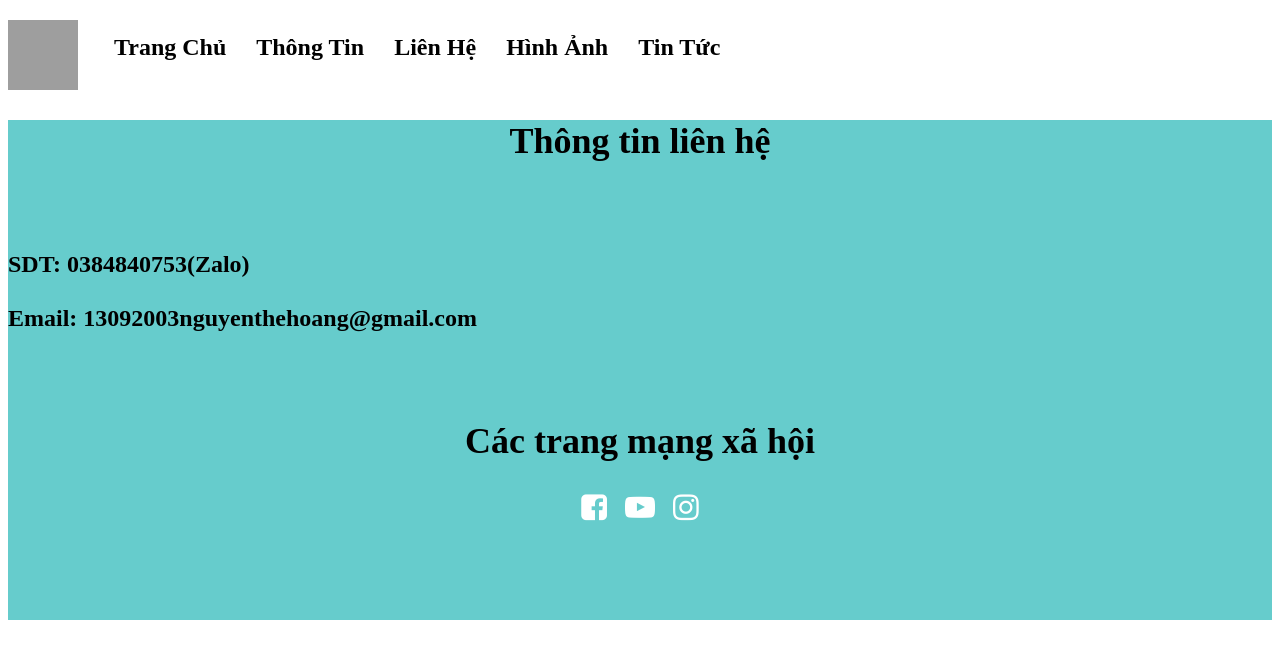
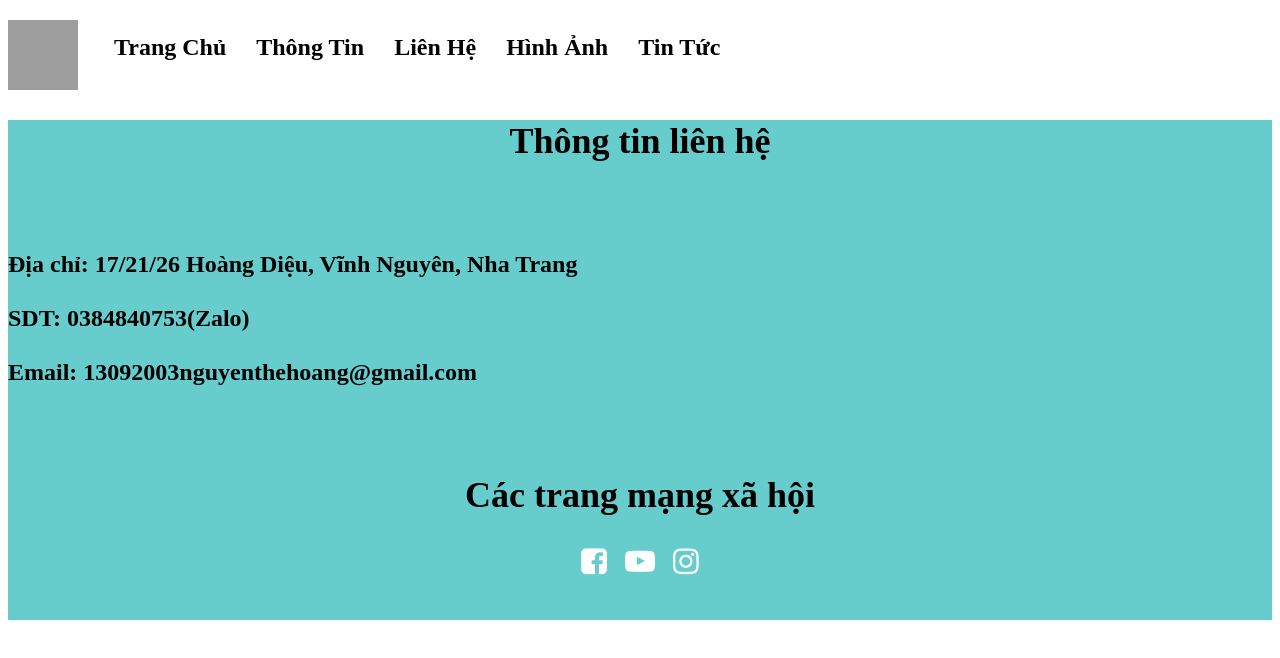
Before and after one commit to nguyenthehoang1309/nguyenthehoang1309.github.io, a plain HTML site: page lienhe.html in a window 1280 px wide. Drawn offline with Linux system fonts and the light colour scheme; grey boxes are pictures that could not be loaded.

Commit message:
Update lienhe.html

```diff
--- a/lienhe.html
+++ b/lienhe.html
@@ -60,8 +60,9 @@
       <a id=e style="text-decoration:none" href="https://nguyenthehoang1309.github.io/tintuc.html">&ensp;Tin Tức&ensp;</a>
    <header>
      <h2 id=aq align="center">Thông tin liên hệ</h2><br/>
-     <h4>SDT: 0384840753(Zalo)<br/><br/>Email: 13092003nguyenthehoang@gmail.com
-     </h4><br/><h2 id=aw align="center">Các trang mạng xã hội</h2>
+     <h4>Địa chỉ: 17/21/26 Hoàng Diệu, Vĩnh Nguyên, Nha Trang<br/><br/>SDT: 0384840753(Zalo)<br/><br/>Email: 13092003nguyenthehoang@gmail.com
+     </h4>
+     <br/><h2 id=aw align="center">Các trang mạng xã hội</h2>
      <p align="center"><a id="ff"href="https://www.facebook.com/profile.php?id=100034195372871"><i class="fa fa-facebook-square"style="font-size:30px;"></i></a>
     &nbsp;
     <a id="yy" href="https://www.youtube.com/channel/UC1k8nGCKj9ez6eVcKcDicSQ"><i class="fa fa-youtube-play"style="font-size:30px;"></i></a>
```
